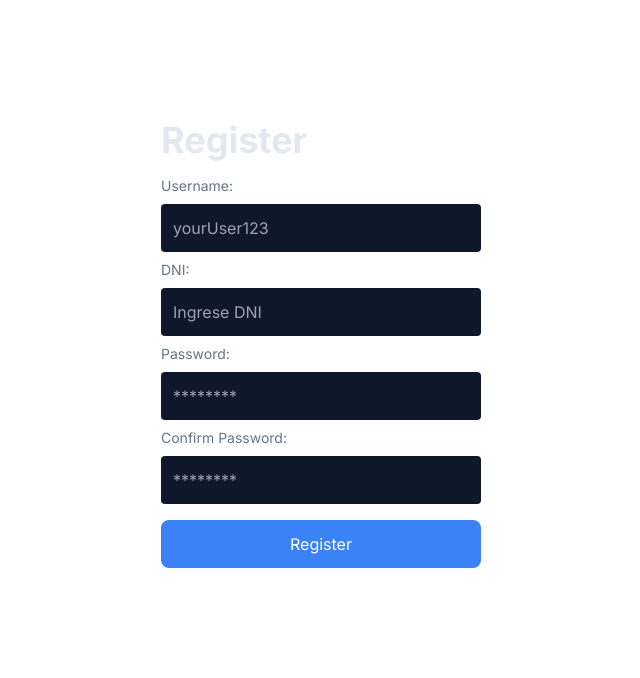
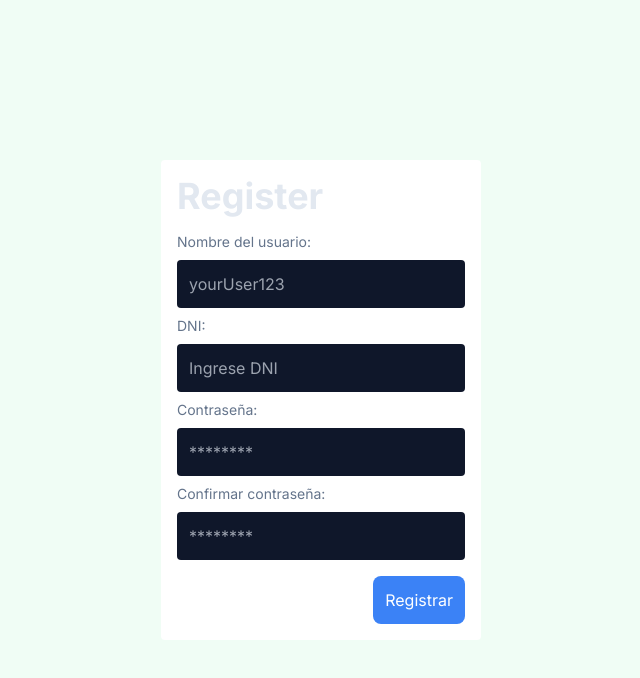
Before and after one commit to chris2009/DocumentacionVirtual, a Next.js app: page /auth/register in a window 1280 px wide. Shown: the top 678 px of the page, without its empty margins (319-959 px from the left). Built offline with nearby package versions, Linux system fonts and the light colour scheme.

Commit message:
se eliminó archivos innecesarios

```diff
--- a/package.json
+++ b/package.json
@@ -16,8 +16,6 @@
     "axios": "^1.6.7",
     "bcrypt": "^5.1.1",
     "class-variance-authority": "^0.7.0",
-    "clsx": "^2.1.0",
-    "lucide-react": "^0.331.0",
     "mysql2": "^3.9.1",
     "next": "14.1.0",
     "next-auth": "^4.24.6",
--- a/src/app/api/rinfa/[id]/route.js
+++ b/src/app/api/rinfa/[id]/route.js
@@ -64,10 +64,10 @@ export async function PUT(request, { params }) {
         const data = await request.formData();
         const file = data.get('file')
 
-        if (!data.get("evento")) {
+        if (!data.get("fecha")) {
             return NextResponse.json(
                 {
-                    message: "evento is required"
+                    message: "fecha is required"
                 },
                 {
                     status: 400
@@ -93,9 +93,8 @@ export async function PUT(request, { params }) {
         await writeFile(filePath, buffer)
 
         const result = await executeQuery(
-            "UPDATE tbl_escalafon SET fecha = ?, evento = ?, pathName = ? WHERE id = ?", [
+            "UPDATE tbl_escalafon SET fecha = ?, pathName = ? WHERE id = ?", [
             data.get('fecha'),
-            data.get('evento'),
             '/' + relativePath,
             params.id
         ]);
--- a/src/app/api/rinfa/route.js
+++ b/src/app/api/rinfa/route.js
@@ -2,6 +2,7 @@ import { NextResponse } from "next/server";
 import executeQuery from '@/libs/mysql';
 import { writeFile } from 'fs/promises'
 import path from "path";
+import unlink
 
 export async function GET() {
 
@@ -46,10 +47,9 @@ export async function POST(request) {
         await writeFile(filePath, buffer)
 
         const result = await executeQuery(
-            "INSERT INTO tbl_escalafon (fecha, evento, pathName) VALUES (?, ?, ?)",
+            "INSERT INTO tbl_escalafon (fecha, pathName) VALUES (?, ?)",
             [
                 data.get('fecha'),
-                data.get('evento'),
                 '/' + relativePath
             ]
         );
@@ -57,7 +57,6 @@ export async function POST(request) {
         return NextResponse.json({
             id: result.insertId,
             fecha: data.get('fecha'),
-            evento: data.get('evento'),
             pathName: '/' + relativePath
         });
     } catch (error) {
--- a/src/app/auth/register/page.jsx
+++ b/src/app/auth/register/page.jsx
@@ -36,12 +36,12 @@ function RegisterPage() {
     console.log(errors);
 
     return (
-        <div className="h-[calc(100vh-7rem)] flex justify-center items-center">
-            <form onSubmit={onSubmit} className="w-1/4">
+        <div className="h-screen flex justify-center items-center bg-kaitoke-green-50">
+            <form onSubmit={onSubmit} className="w-1/4 bg-white p-4 rounded">
                 <h1 className="text-slate-200 font-bold text-4xl mb-4">Register</h1>
 
                 <label htmlFor="username" className="text-slate-500 mb-2 block text-sm">
-                    Username:
+                    Nombre del usuario:
                 </label>
                 <input
                     type="text"
@@ -80,7 +80,7 @@ function RegisterPage() {
                 )}
 
                 <label htmlFor="password" className="text-slate-500 mb-2 block text-sm">
-                    Password:
+                    Contraseña:
                 </label>
                 <input
                     type="password"
@@ -103,7 +103,7 @@ function RegisterPage() {
                     htmlFor="confirmPassword"
                     className="text-slate-500 mb-2 block text-sm"
                 >
-                    Confirm Password:
+                    Confirmar contraseña:
                 </label>
                 <input
                     type="password"
@@ -122,9 +122,11 @@ function RegisterPage() {
                     </span>
                 )}
 
-                <button className="w-full bg-blue-500 text-white p-3 rounded-lg mt-2">
-                    Register
-                </button>
+                <div className="flex justify-end">
+                    <button className="bg-blue-500 text-white p-3 rounded-lg mt-2">
+                        Registrar
+                    </button>
+                </div>
             </form>
         </div>
     );
--- a/src/app/dashboard/layout.js
+++ b/src/app/dashboard/layout.js
@@ -3,9 +3,7 @@ import Navbar from "../../components/Navbar";
 
 const inter = Inter({ subsets: ["latin"] });
 
-
-
-export default function RootLayout({ children }) {
+export default function Layout({ children }) {
     return (
         <html lang="en">
             <body className={inter.className}><Navbar />{children}</body>
--- a/src/app/dashboard/rinfa/[id]/page.jsx
+++ b/src/app/dashboard/rinfa/[id]/page.jsx
@@ -7,7 +7,6 @@ import { format } from "@formkit/tempo";
 async function loadRinfa(rinfaId) {
     try {
         const { data } = await axios.get('http://localhost:3000/api/rinfa/' + rinfaId)
-        console.log(data.evento)
         return data
     } catch (error) {
         return NextResponse.json(
--- a/src/components/Navbar.jsx
+++ b/src/components/Navbar.jsx
@@ -1,13 +1,19 @@
 'use client'
 import React, { Fragment } from 'react'
-// import { useEffect } from 'react';
 import { Disclosure, Menu, Transition } from '@headlessui/react'
 import { Bars3Icon, BellIcon, XMarkIcon, HomeIcon, DocumentTextIcon, UserGroupIcon } from '@heroicons/react/24/outline'
 import Link from 'next/link'
 import { usePathname } from 'next/navigation'
-import { signOut } from 'next-auth/react'
+import { signOut, } from 'next-auth/react'
+// import { getServerSession } from 'next-auth'
+// import { useSession } from 'next-auth/react'
+// import { authOptions } from '@/app/api/auth/[...nextauth]/route'
 
 function Navbar() {
+
+    // const { data: session } = useSession();
+
+
     function classNames(...classes) {
         return classes.filter(Boolean).join(' ')
     }
@@ -82,7 +88,7 @@ function Navbar() {
                                             leaveTo="transform opacity-0 scale-95"
                                         >
                                             <Menu.Items className="absolute right-0 z-10 mt-2 w-48 origin-top-right rounded-md bg-white py-1 shadow-lg ring-1 ring-black ring-opacity-5 focus:outline-none">
-                                                <Menu.Item>
+                                                {/* <Menu.Item>
                                                     {({ active }) => (
                                                         <a
                                                             href="#"
@@ -91,13 +97,13 @@ function Navbar() {
                                                             Your Profile
                                                         </a>
                                                     )}
-                                                </Menu.Item>
+                                                </Menu.Item> */}
 
                                                 <Menu.Item>
                                                     {({ active }) => (
                                                         <button
                                                             href="#"
-                                                            className={classNames(active ? 'bg-gray-100' : '', 'block px-4 py-2 text-sm text-gray-700')}
+                                                            className={classNames(active ? 'bg-gray-100 w-full text-start' : '', 'block px-4 py-2 text-sm text-gray-700')}
                                                             onClick={() => signOut()}
                                                         >
                                                             Cerrar sesión
--- a/src/components/RinfaForm.jsx
+++ b/src/components/RinfaForm.jsx
@@ -6,10 +6,10 @@ import { useRouter, useParams } from "next/navigation";
 
 function RinfaForm() {
 
+
     const [file, setFile] = useState(null)
     const [rinfa, setRinfa] = useState({
         fecha: "",
-        evento: "",
         pathName: ""
     });
 
@@ -30,7 +30,6 @@ function RinfaForm() {
             axios.get('/api/rinfa/' + params.id).then(res => {
                 setRinfa({
                     fecha: res.data.fecha.split('T')[0],
-                    evento: res.data.evento,
                     pathName: res.data.pathName
                 });
             });
@@ -42,7 +41,6 @@ function RinfaForm() {
 
         const formData = new FormData()
         formData.append('fecha', rinfa.fecha)
-        formData.append('evento', rinfa.evento)
 
         if (file) {
             formData.append('file', file)
@@ -65,10 +63,12 @@ function RinfaForm() {
             });
             console.log(res)
         }
+
         form.current.reset();
         router.refresh();
         router.push('/dashboard/rinfa');
     };
+
 
     function getFileNameWithoutExtension(pathName) {
         // Obtener el nombre del archivo desde la última barra diagonal
--- /dev/null
+++ b/src/libs/user.js
@@ -0,0 +1,18 @@
+// Importa la función necesaria de next-auth
+import { getServerSession } from 'next-auth/server';
+
+// Importa la configuración de autenticación
+import { authOptions } from '@/app/api/auth/[...nextauth]/route';
+
+// Dentro de la función o componente donde quieras obtener la sesión del servidor
+export async function getuser() {
+    try {
+        // Obtén la sesión del servidor utilizando getServerSession y las opciones de autenticación
+        const session = await getServerSession(authOptions);
+
+        // Muestra la sesión en la consola
+        console.log('Sesión del servidor:', session);
+    } catch (error) {
+        console.error('Error al obtener la sesión del servidor:', error);
+    }
+}
```
Also changed, not shown: 1 other file (tests, documents, lock files or other folders).
